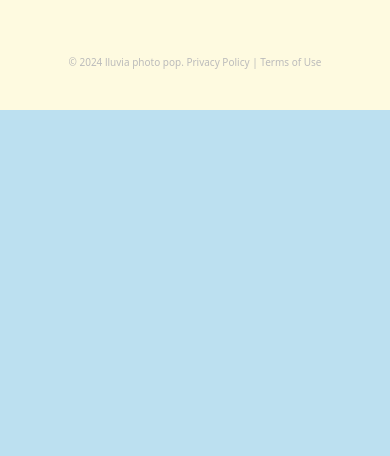
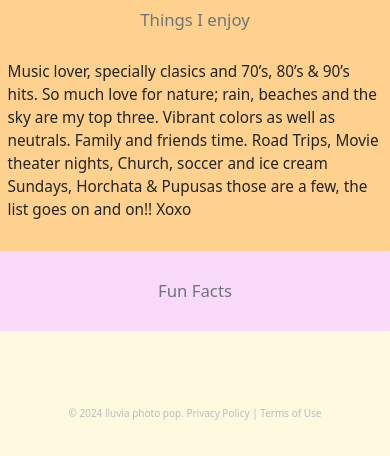
Before and after one commit to Gissela25/lluvia-photopop, a PHP site: page /myhistory.html in a window 390 px wide. Shown: the part 734-1190 px from the top of the page. Before the commit the page ends 844 px from the top, so only its background shows below. Run offline with PHP 8.4, Linux system fonts and the light colour scheme; some web fonts are replaced.

Commit message:
last-update

```diff
--- a/assets/css/style.css
+++ b/assets/css/style.css
@@ -490,3 +490,11 @@ ul {
 .bg-lightskyblue {
     background-color: lightskyblue !important;
 }
+
+.bg-oranges {
+    background-color: var(--anaranjado-paleta) !important;
+}
+
+.bg-lpurple {
+    background-color: var(--light-purple) !important;
+}
--- a/myhistory.html
+++ b/myhistory.html
@@ -45,7 +45,6 @@
                             class="img-fluid rounded-circle" alt="Stephanie" style="max-width: 100%;">
                     </div>
                 </div>
-
                 <!-- Right Text -->
                 <div class="col-md-7">
                     <h2 class="text-primary">I'm Stephanie!</h2>
@@ -64,7 +63,23 @@
             </div>
         </div>
     </div>
-
+    <div class="container-fluid vh-80 d-flex align-items-center bg-oranges justify-content-center text-white;">
+        <div class="col-md-7">
+            <h2 class="text-center text-primary my-5 Josefin bg text-secondary">Things I enjoy</h2>
+            <p class="text-dark fs-3 my-5">
+                Music lover, specially clasics and 70’s, 80’s & 90’s hits. So much love for
+                nature; rain, beaches and the sky are my top three. Vibrant colors as well as
+                neutrals. Family and friends time. Road Trips, Movie theater nights, Church,
+                soccer and ice cream Sundays, Horchata & Pupusas those are a few, the
+                list goes on and on!! Xoxo
+            </p>
+        </div>
+    </div>
+    <div class="container-fluid vh-80 d-flex align-items-center bg-lpurple justify-content-center text-white;">
+        <div class="col-md-7">
+            <h2 class="text-center text-primary my-5 Josefin bg text-secondary">Fun Facts</h2>
+        </div>
+    </div>
 
 
     <div id="footer" class="p-3 text-center">Footer</div>
```
